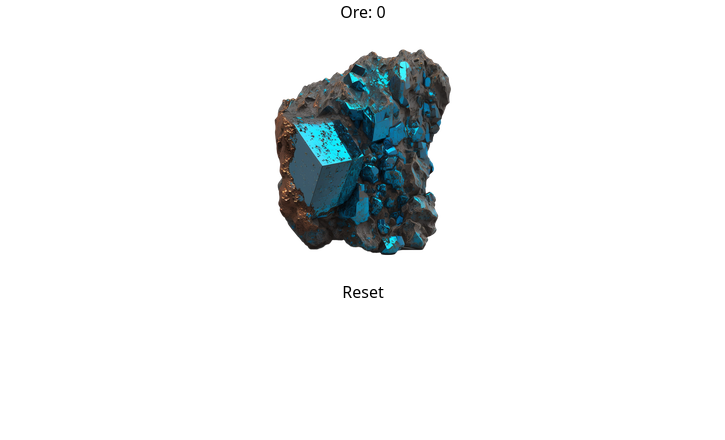
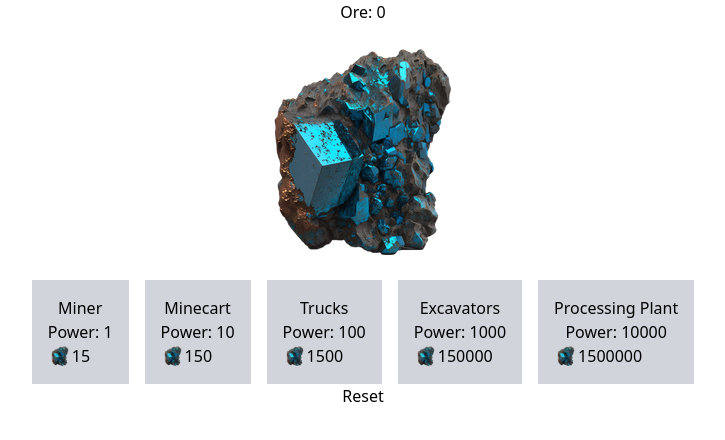
Before and after one commit to RoyalF4/ore-clicker, a React (Vite) app: page / in a window 1280 px wide. Shown: the top 440 px of the page, without its empty margins (277-1002 px from the left). Built offline with nearby package versions, Linux system fonts and the light colour scheme.

Commit message:
feat: :sparkles: add ability to purchase additions with ore

```diff
--- a/src/App.tsx
+++ b/src/App.tsx
@@ -1,34 +1,17 @@
-import { useReducer } from "react";
-
-// import useInterval from "./hooks/UseInterval";
-// import Additions from "./components/Additions";
-
-import { GameState, Action } from "../types.ts";
-
-const initialState: GameState = {
-  ore: 0,
-  additions: [],
-};
-
-function reducer(state: GameState, action: Action) {
-  switch (action.type) {
-    case "click": {
-      return { ...state, ore: state.ore + 1 };
-    }
-    case "reset": {
-      return { ...initialState };
-    }
-  }
-}
+import Additions from "./components/Additions.tsx";
+import useInterval from "./hooks/UseInterval.ts";
+import useLocalStorage from "./hooks/UseLocalStorage.ts";
+import { initialState } from "./hooks/UseLocalStorage.ts";
+import getIncrement from "./utils/getIncrement.ts";
 
 export default function App() {
-  const [state, dispatch] = useReducer(reducer, initialState);
+  const [state, dispatch] = useLocalStorage(initialState, "playerData");
 
-  const { ore } = state;
+  const { ore, additions } = state;
 
-  // useInterval(() => {
-  //   setOre((ore) => ore + 1);
-  // }, 1000);
+  useInterval(() => {
+    dispatch({ type: "increment", payload: getIncrement(additions) });
+  }, 1000);
 
   function handleClick() {
     dispatch({ type: "click" });
@@ -48,8 +31,8 @@ export default function App() {
           alt="chunk of ore"
         />
       </button>
+      <Additions additions={additions} dispatch={dispatch} />
       <button onClick={handleReset}>Reset</button>
-      {/* <Additions additions={additions} /> */}
     </main>
   );
 }
--- a/src/components/Additions.tsx
+++ b/src/components/Additions.tsx
@@ -1,16 +1,21 @@
-import { Addition } from "../../types";
+import { Action, Addition } from "../../types";
 
 import AdditionsItem from "./AdditionsItem";
 
 type AdditionsProps = {
   additions: Addition[];
+  dispatch: React.Dispatch<Action>;
 };
 
-function Additions({ additions }: AdditionsProps) {
+function Additions({ additions, dispatch }: AdditionsProps) {
   return (
-    <div>
+    <div className="flex gap-4">
       {additions.map((addition) => (
-        <AdditionsItem addition={addition} />
+        <AdditionsItem
+          addition={addition}
+          key={addition.name}
+          dispatch={dispatch}
+        />
       ))}
     </div>
   );
--- a/src/components/AdditionsItem.tsx
+++ b/src/components/AdditionsItem.tsx
@@ -1,17 +1,28 @@
-import { Addition } from "../../types";
+import { Action, Addition } from "../../types";
+import getCost from "../utils/getCost";
 //import getCost from "../utils/getCost";
 
 type AdditionProps = {
   addition: Addition;
+  dispatch: React.Dispatch<Action>;
 };
 
-function AdditionsItem({ addition }: AdditionProps) {
-  const { name, power } = addition;
+function AdditionsItem({ addition, dispatch }: AdditionProps) {
+  const { name, power, baseCost, owned } = addition;
+  const cost = getCost(baseCost, owned);
+
+  function handleClick() {
+    dispatch({ type: "purchaseAddition", payload: { cost, name } });
+  }
+
   return (
-    <button className="bg-gray-300">
+    <button className="bg-gray-300 p-4" onClick={handleClick}>
       <div>
-        <p>{name}</p>
-        <p>{power}</p>
+        <p className="capitalize">{name.split("-").join(" ")}</p>
+        <p>Power: {power}</p>
+        <p className="flex">
+          <img src="/images/ore.png" alt="" className="w-6" /> {cost}
+        </p>
       </div>
     </button>
   );
--- /dev/null
+++ b/src/hooks/UseLocalStorage.ts
@@ -0,0 +1,89 @@
+import { useReducer, useEffect } from "react";
+import { GameState, Action } from "../../types";
+
+// 15, 18, 20, 23, 27, 31, 35, 40, 46, 53
+
+export const initialState: GameState = {
+  ore: 0,
+  additions: [
+    {
+      name: "miner",
+      baseCost: 15,
+      power: 1,
+      owned: 0,
+    },
+    {
+      name: "minecart",
+      baseCost: 150,
+      power: 10,
+      owned: 0,
+    },
+    {
+      name: "trucks",
+      baseCost: 1500,
+      power: 100,
+      owned: 0,
+    },
+    {
+      name: "excavators",
+      baseCost: 150000,
+      power: 1000,
+      owned: 0,
+    },
+    {
+      name: "processing-plant",
+      baseCost: 1500000,
+      power: 10000,
+      owned: 0,
+    },
+  ],
+};
+
+function reducer(state: GameState, action: Action) {
+  switch (action.type) {
+    case "click": {
+      return { ...state, ore: state.ore + 1 };
+    }
+    case "reset": {
+      return { ...initialState };
+    }
+    case "increment": {
+      return { ...state, ore: state.ore + action.payload };
+    }
+    case "purchaseAddition": {
+      const { name, cost } = action.payload;
+      // check if user has enough ore to purchase addition
+      return state.ore > cost
+        ? {
+            ...state,
+            ore: state.ore - cost,
+            additions: state.additions.map((addition) =>
+              addition.name === name
+                ? { ...addition, owned: addition.owned + 1 }
+                : { ...addition },
+            ),
+          }
+        : { ...state };
+    }
+  }
+}
+
+export default function useLocalStorage(
+  initialState: GameState,
+  key: string,
+): [GameState, React.Dispatch<Action>] {
+  const initializer = (initialState: GameState) => {
+    const storedValue = localStorage.getItem(key);
+    return storedValue ? (JSON.parse(storedValue) as GameState) : initialState;
+  };
+
+  // useReducer with initializer function
+  const [state, dispatch] = useReducer(reducer, initialState, initializer);
+
+  // useEffect to update localStorage whenever state changes
+  useEffect(() => {
+    localStorage.setItem(key, JSON.stringify(state));
+  }, [key, state]);
+
+  return [state, dispatch];
+}
--- a/src/utils/getCost.ts
+++ b/src/utils/getCost.ts
@@ -1,5 +1,5 @@
-const MULTIPLIER = 2;
+const MULTIPLIER = 1.2;
 
 export default function getCost(baseCost: number, owned: number) {
-  return baseCost * Math.pow(MULTIPLIER, owned);
+  return Math.floor(baseCost * Math.pow(MULTIPLIER, owned));
 }
--- /dev/null
+++ b/src/utils/getIncrement.ts
@@ -0,0 +1,5 @@
+import { Addition } from "../../types";
+
+export default function getIncrement(additions: Addition[]) {
+  return additions.reduce((sum, { power, owned }) => (sum += power * owned), 0);
+}
--- a/types.ts
+++ b/types.ts
@@ -10,4 +10,8 @@ export type Addition = {
   owned: number;
 };
 
-export type Action = { type: "click" } | { type: "reset" };
+export type Action =
+  | { type: "click" }
+  | { type: "reset" }
+  | { type: "increment"; payload: number }
+  | { type: "purchaseAddition"; payload: { cost: number; name: string } };
```
